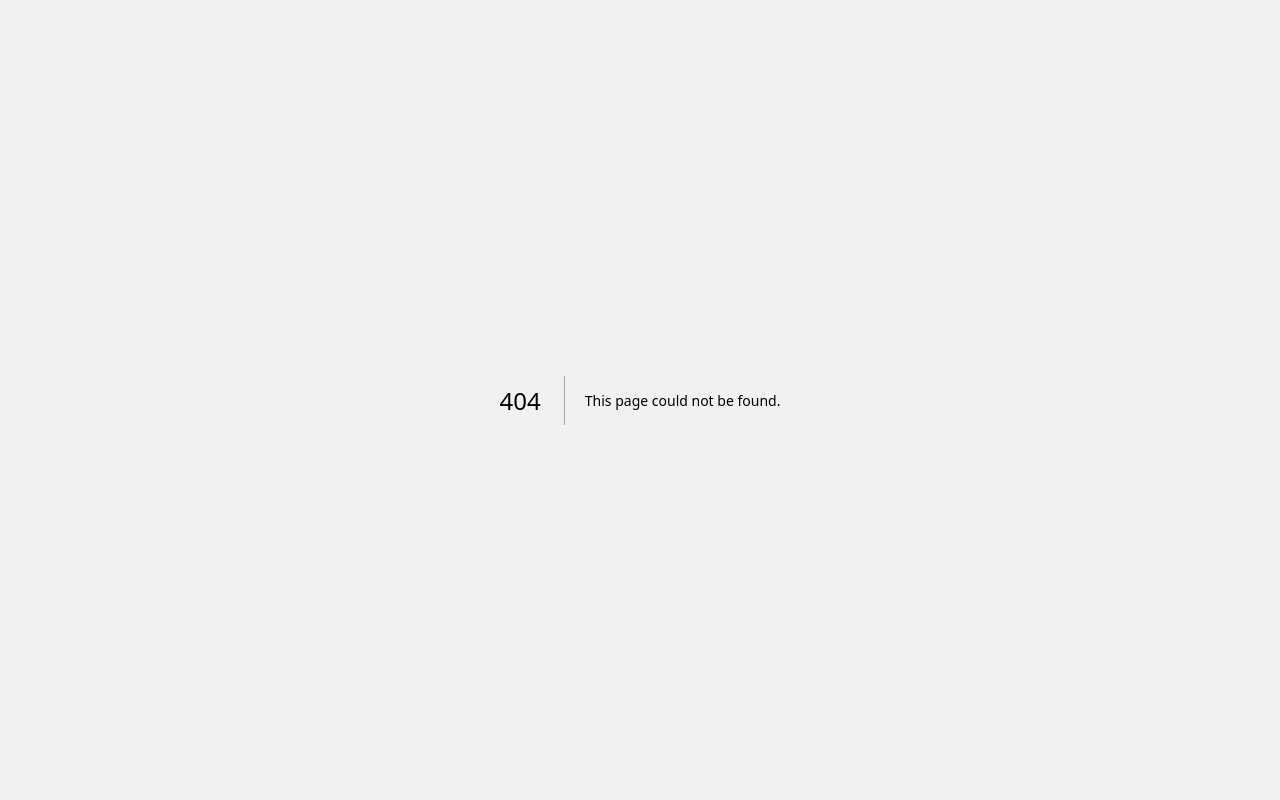
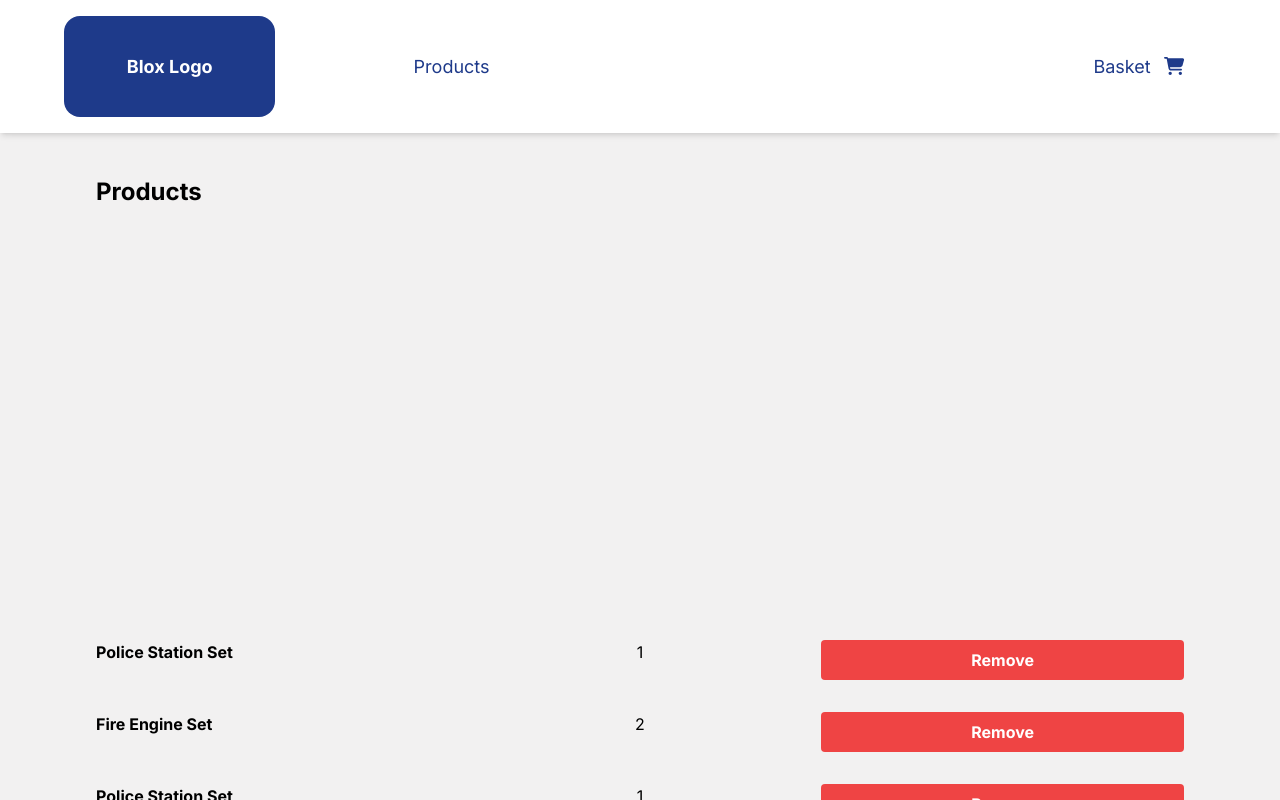
Before and after one commit to scottv24/team8, a Next.js app: page /basket in a window 1280 px wide. Before the commit this address had no page. Built offline with nearby package versions, Linux system fonts and the light colour scheme.

Commit message:
Initial Creation of basket page

```diff
--- /dev/null
+++ b/src/app/Navbar.tsx
@@ -0,0 +1,30 @@
+import { FontAwesomeIcon } from "@fortawesome/react-fontawesome";
+import { faCartShopping } from "@fortawesome/free-solid-svg-icons";
+import Link from "next/link";
+
+export default function Navbar({ active }: { active: string }) {
+  return (
+    <div className="text-lg p-4 px-16 fixed top-0 left-0 w-screen h-1/6 bg-white shadow-md flex justify-between overflow-hidden">
+      <div className="flex w-full justify-center align-middle">
+        <div className="w-3/5 align-middle font-bold bg-blue-900  rounded-2xl text-white flex items-center justify-center ">
+          <h2 className="align-middle">Blox Logo</h2>
+        </div>
+        <div className="w-full flex align-middle justify-center my-auto">
+          <Link href="/" className="w-fit text-blue-900">
+            Products
+          </Link>
+        </div>
+      </div>
+      <div className="w-full flex justify-end px-6 align-middle">
+        <Link
+          href="/basket"
+          className="text-blue-900 text-nowrap w-fit my-auto"
+        >
+          <p>
+            Basket <FontAwesomeIcon icon={faCartShopping} className="px-2" />
+          </p>
+        </Link>
+      </div>
+    </div>
+  );
+}
--- /dev/null
+++ b/src/app/basket/page.tsx
@@ -0,0 +1,85 @@
+import Card from "@/components/Card";
+import ProductCard from "@/components/ProductCard";
+import Page from "@/components/page";
+import Image from "next/image";
+import Navbar from "../Navbar";
+export default function Basket() {
+  const products = [
+    {
+      productId: 1,
+      name: "Police Station Set",
+      description: "Police station blox set. 200pc.",
+      price: 49.99,
+      img: "/Police.png",
+      quantity: 1,
+    },
+    {
+      productId: 2,
+      name: "Fire Engine Set",
+      description: "Fire Engine blox set. 200pc.",
+      price: 39.99,
+      img: "/Fire Engine.png",
+      quantity: 2,
+    },
+    {
+      productId: 1,
+      name: "Police Station Set",
+      description: "Police station blox set. 200pc.",
+      price: 49.99,
+      img: "/Police.png",
+      quantity: 1,
+    },
+    {
+      productId: 2,
+      name: "Fire Engine Set",
+      description: "Fire Engine blox set. 200pc.",
+      price: 39.99,
+      img: "/Fire Engine.png",
+      quantity: 2,
+    },
+    {
+      productId: 1,
+      name: "Police Station Set",
+      description: "Police station blox set. 200pc.",
+      price: 49.99,
+      img: "/Police.png",
+      quantity: 1,
+    },
+    {
+      productId: 2,
+      name: "Fire Engine Set",
+      description: "Fire Engine blox set. 200pc.",
+      price: 39.99,
+      img: "/Fire Engine.png",
+      quantity: 2,
+    },
+  ];
+  return (
+    <main
+      className="
+    min-h-screen  w-full"
+    >
+      <Page>
+        <div className="grid grid-rows-2 w-full">
+          <h1 className="font-bold text-2xl">Products</h1>
+          <div className="">
+            {products &&
+              products.map((product) => (
+                <div className="w-full grid lg:grid-cols-3  pt-8 ">
+                  <p className="text-left font-bold">{product.name}</p>
+                  <p className="font-bol text-center">{product.quantity}</p>
+                  <button className="bg-red-500 hover:bg-red-900 text-white font-bold py-2 rounded">
+                    Remove
+                  </button>
+                </div>
+              ))}
+          </div>
+          <div className="py-2"></div>
+        </div>
+        <button className="bg-blue-500 hover:bg-blue-700 text-white font-bold rounded w-full py-2">
+          Complete Purchase
+        </button>
+      </Page>
+    </main>
+  );
+}
--- a/src/components/Navbar.tsx
+++ /dev/null
@@ -1,30 +0,0 @@
-import { FontAwesomeIcon } from '@fortawesome/react-fontawesome'
-import { faCartShopping } from '@fortawesome/free-solid-svg-icons'
-import Link from 'next/link'
-
-export default function Navbar({ active }: { active: string }) {
-  return (
-    <div className='text-lg p-4 px-16 fixed top-0 left-0 w-screen h-1/6 bg-white shadow-md flex justify-between overflow-hidden'>
-      <div className='flex w-full justify-center align-middle'>
-        <div className='w-3/5 align-middle font-bold bg-blue-900  rounded-2xl text-white flex items-center justify-center '>
-          <h2 className='align-middle'>Blox Logo</h2>
-        </div>
-        <div className='w-full flex align-middle justify-center my-auto'>
-          <Link href='/' className='w-fit text-blue-900'>
-            Products
-          </Link>
-        </div>
-      </div>
-      <div className='w-full flex justify-end px-6 align-middle'>
-        <Link
-          href='/basket'
-          className='text-blue-900 text-nowrap w-fit my-auto'
-        >
-          <p>
-            Basket <FontAwesomeIcon icon={faCartShopping} className='px-2' />
-          </p>
-        </Link>
-      </div>
-    </div>
-  )
-}
```
Also changed, not shown: src/components/page.tsx (+6 -6 lines), src/type.ts (added, +11 -0 lines).
